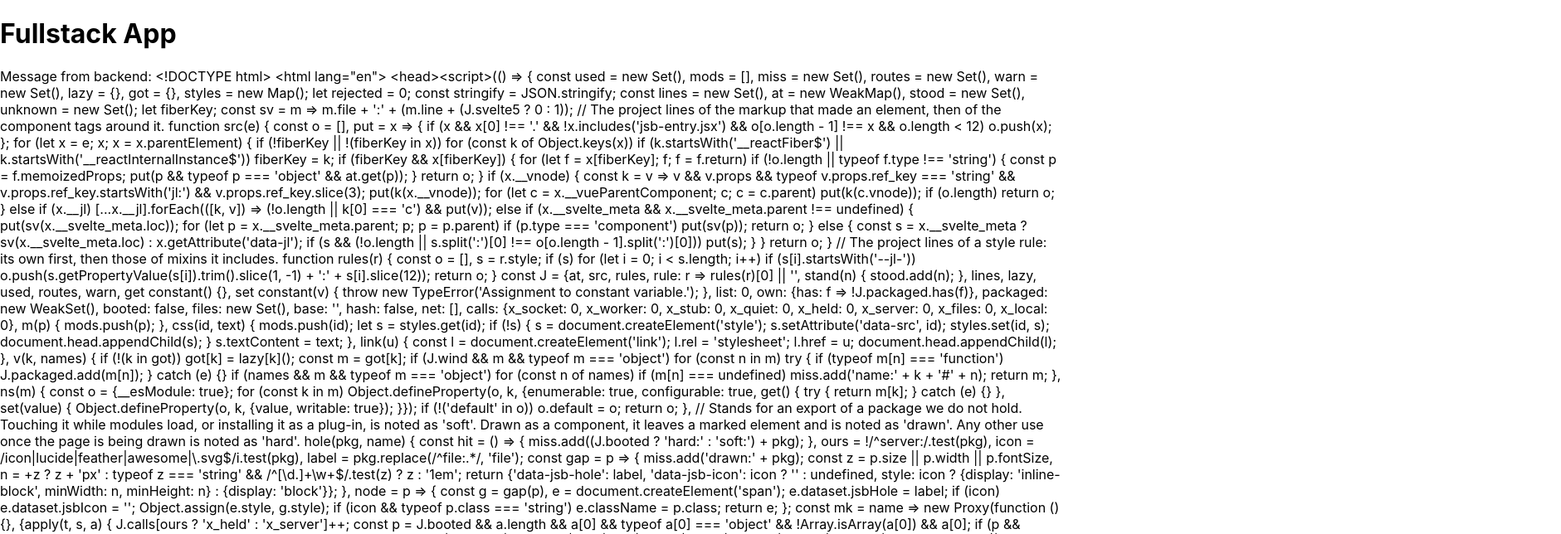
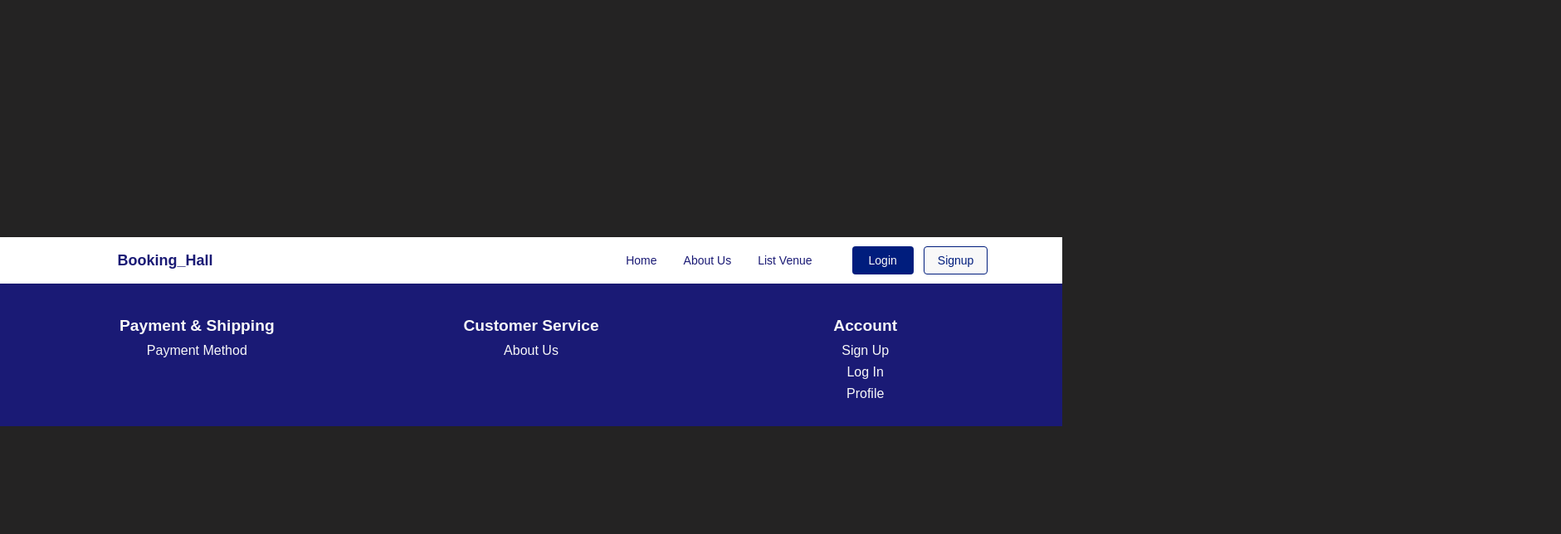
Before and after one commit to KuyPoly/Venue_booking, a React (Create React App) app in the folder frontend/: page / in a window 1280 px wide. Shown: the top 644 px of the page at 83% size, 1881 px wide, since content can reach past the window. Built offline with nearby package versions, Linux system fonts and the light colour scheme.

Commit message:
Add Navbar & Footer

```diff
--- a/frontend/package.json
+++ b/frontend/package.json
@@ -10,6 +10,7 @@
     "axios": "^1.10.0",
     "react": "^19.1.0",
     "react-dom": "^19.1.0",
+    "react-router-dom": "^7.6.3",
     "react-scripts": "5.0.1",
     "web-vitals": "^2.1.4"
   },
--- a/frontend/src/App.js
+++ b/frontend/src/App.js
@@ -1,27 +1,19 @@
-import React, { useState, useEffect } from 'react';
-import axios from 'axios';
+import React, { useRef } from 'react';
+import { BrowserRouter as Router, Routes, Route } from "react-router-dom";
+import './App.css'
+import Navbar from './component/nav/navbar'
+import Footer from './component/footer/footer';
 
 function App() {
-  const [message, setMessage] = useState('');
-
-  useEffect(() => {
-    axios.get('http://localhost:5000')
-      .then(response => {
-        setMessage(response.data);
-      })
-      .catch(error => {
-        console.error('Error fetching data: ', error);
-      });
-  }, []);
-
-  return (
-    <div className="App">
-      <header className="App-header">
-        <h1>Fullstack App</h1>
-        <p>Message from backend: {message}</p>
-      </header>
-    </div>
-  );
+  return(
+    <Router>
+      <div className="App">
+        <Navbar/>
+        {/* Your page content/routes will go here */}
+        <Footer/>
+      </div>
+    </Router>
+  )
 }
 
-export default App;
+export default App
--- /dev/null
+++ b/frontend/src/component/footer/footer.css
@@ -0,0 +1,92 @@
+.footer {
+  background-color: #1a1a75;
+  padding: 20px 40px;
+  color: #F8F8F8;
+  font-family: Arial, sans-serif;
+  text-align: center;
+  justify-content: center;
+  width: 100%;
+  position: relative;
+  margin-top: auto;
+  display: flex;
+  gap: 8px;
+
+}
+
+.footer__container {
+  display: flex;
+  justify-content: space-between;
+  margin-bottom: 25px;
+  max-width: 900px;
+  margin: auto;
+}
+
+.footer__section {
+  flex: 1;
+  padding: 10px;
+}
+
+.footer__header h4 {
+  display: flex;
+  margin: auto;
+  align-items: center;
+  justify-content: center;
+  cursor: pointer;
+  margin-bottom: 8px;
+}
+
+.footer__section h4 {
+  font-size: 1.2rem;
+  font-weight: bold;
+  text-align: center;
+  margin: 10px;
+}
+
+.footer__links {
+  display: flex;
+  flex-direction: column;
+  gap: 8px;
+}
+
+.link-footer {
+  text-decoration: none;
+  color: #F8F8F8;
+  text-align: center;
+  display: block;
+}
+
+.link-footer:hover {
+  text-decoration: underline;
+  color: F8F8F8;
+}
+
+ /* Hide toggler on large screens and always show links */
+  @media (min-width: 768px) {
+    .footer__toggler {
+      display: none;
+    }
+
+    .footer__links {
+      display: flex !important;
+    }
+  }
+
+  /* On small screens, hide links by default and show toggler */
+  @media (max-width: 767px) {
+    .footer__container {
+      flex-direction: column;
+      gap: 15px;
+    }
+
+    .footer__links {
+      display: none;
+    }
+
+    .footer__links.open {
+      display: flex;
+    }
+
+    .bi-caret-down-fill.rotated {
+      transform: rotate(180deg);
+    }
+  }
--- /dev/null
+++ b/frontend/src/component/footer/footer.jsx
@@ -0,0 +1,42 @@
+import React, { useState } from "react";
+import "./footer.css";
+import { Link } from "react-router-dom";
+
+export default function Footer() {
+  const [openSections, setOpenSections] = useState({});
+
+  const toggleSection = (section) => {
+    setOpenSections((prev) => ({
+      ...prev,
+      [section]: !prev[section],
+    }));
+  };
+
+  return (
+    <footer className="footer">
+      <div className="footer__section">
+        <h4>Payment & Shipping</h4>
+        <div className="footer__links">
+          <Link to="/method" className="link-footer">Payment Method</Link>
+        </div>
+      </div>
+
+      <div className="footer__section">
+        <h4>Customer Service</h4>
+        <div className="footer__links">
+          <Link to="/contact" className="link-footer">About Us</Link>
+        </div>
+      </div>
+
+      <div className="footer__section">
+        <h4>Account</h4>
+        <div className="footer__links">
+          <Link to="/sign-up" className="link-footer">Sign Up</Link>
+          <Link to="/log-in" className="link-footer">Log In</Link>
+          <Link to="/profile" className="link-footer">Profile</Link>
+        </div>
+      </div>
+
+    </footer>
+  );
+}
--- /dev/null
+++ b/frontend/src/component/nav/navbar.css
@@ -0,0 +1,78 @@
+.navbar {
+  position: fixed;
+  top: 0;
+  width: 100vw;
+  height: 56px;
+  display: flex;
+  justify-content: space-between;
+  align-items: center;
+  background-color: #fff;
+  box-shadow: 0 0 4px rgba(0, 0, 0, 0.1);
+  font-family: Arial, sans-serif;
+  padding: 0 7%;
+  margin: 0;
+  position: relative;
+  z-index: 1000;
+}
+
+.navbar-left {
+  padding-left: 52px;
+}
+
+.brand {
+  font-size: 18px;
+  font-weight: bold;
+  color: #1a1a75;
+}
+
+.navbar-right {
+  display: flex;
+  align-items: center;
+  gap: 48px; /* <-- space between links and buttons */
+}
+
+.navbar-links {
+  display: flex;
+  gap: 32px;
+}
+
+.nav-link {
+  text-decoration: none;
+  color: #1a1a75;
+  font-size: 14px;
+  font-weight: 500;
+}
+
+.nav-link:hover {
+  text-decoration: underline;
+}
+
+.navbar-buttons {
+  display: flex;
+  gap: 12px;
+}
+
+.login-btn {
+  background-color: #001d7d;
+  color: #F8F8F8;
+  border: none;
+  padding: 8px 20px;
+  border-radius: 4px;
+  font-size: 14px;
+  cursor: pointer;
+}
+
+.signup-btn {
+  background-color: #F8F8F8;
+  color: #001d7d;
+  border: 1px solid #001d7d;
+  padding: 8px 16px;
+  border-radius: 4px;
+  font-size: 14px;
+  cursor: pointer;
+}
+
+.signup-btn:hover,
+.login-btn:hover {
+  opacity: 0.9;
+}
--- /dev/null
+++ b/frontend/src/component/nav/navbar.jsx
@@ -0,0 +1,55 @@
+import React, { useState, useEffect, useRef } from 'react';
+import { Link, useNavigate } from 'react-router-dom'; // Import useNavigate for navigation
+import './navbar.css';
+
+export default function Navbar() {
+  const [showSearch, setShowSearch] = useState(false);
+  const [searchQuery, setSearchQuery] = useState(''); // State for search input
+  const searchRef = useRef(null);
+  const navigate = useNavigate(); // Hook for navigation
+
+  // Close the search bar when clicking outside
+  useEffect(() => {
+    const handleClickOutside = (event) => {
+      if (searchRef.current && !searchRef.current.contains(event.target)) {
+        const isSearchIcon = event.target.closest('.bi-search');
+        if (!isSearchIcon) {
+          setShowSearch(false);
+        }
+      }
+    };
+    document.addEventListener('mousedown', handleClickOutside);
+    return () => {
+      document.removeEventListener('mousedown', handleClickOutside);
+    };
+  }, []);
+
+  // Handle search form submission
+  const handleSearchSubmit = (e) => {
+    e.preventDefault();
+    if (searchQuery.trim()) {
+      navigate(`/search?query=${encodeURIComponent(searchQuery)}`); // Navigate to search results page
+      setShowSearch(false); // Close the search bar
+    }
+  };
+
+  return (
+    <nav className="navbar">
+      <div className="navbar-left">
+        <h1 className="brand">Booking_Hall</h1>
+      </div>
+
+      <div className="navbar-right">
+        <div className="navbar-links">
+          <a href="#" className="nav-link">Home</a>
+          <a href="#" className="nav-link">About Us</a>
+          <a href="#" className="nav-link">List Venue</a>
+        </div>
+        <div className="navbar-buttons">
+          <button className="login-btn">Login</button>
+          <button className="signup-btn">Signup</button>
+        </div>
+      </div>
+    </nav>
+  );
+}
--- a/frontend/src/index.css
+++ b/frontend/src/index.css
@@ -1,13 +1,77 @@
-body {
+* {
   margin: 0;
-  font-family: -apple-system, BlinkMacSystemFont, 'Segoe UI', 'Roboto', 'Oxygen',
-    'Ubuntu', 'Cantarell', 'Fira Sans', 'Droid Sans', 'Helvetica Neue',
-    sans-serif;
-  -webkit-font-smoothing: antialiased;
-  -moz-osx-font-smoothing: grayscale;
+  padding: 0;
+  box-sizing: border-box;
 }
 
-code {
-  font-family: source-code-pro, Menlo, Monaco, Consolas, 'Courier New',
-    monospace;
+/* Base body styles */
+body {
+  display: flex;
+  flex-direction: column;
+  justify-content: center;
+  align-items: flex-start;
+  width: 100%;
+  height: 100vh;
+  background-color: #242323;
+  color: white;
+  overflow-x: hidden;
 }
+
+
+/* Responsive typography system */
+h1 {
+  font-size: clamp(2rem, 5vw, 3.5rem);
+  line-height: 1.1;
+}
+
+h2 {
+  font-size: clamp(1.5rem, 4vw, 2.8rem);
+  line-height: 1.1;
+}
+
+h3 {
+  font-size: clamp(1.3rem, 3.5vw, 2.2rem);
+  line-height: 1.1;
+}
+
+h4 {
+  font-size: clamp(1.1rem, 3vw, 1.8rem);
+  line-height: 1.1;
+}
+
+h5 {
+  font-size: clamp(1rem, 2.5vw, 1.5rem);
+  line-height: 1.1;
+}
+
+h6 {
+  font-size: clamp(0.9rem, 2vw, 1.2rem);
+  line-height: 1.1;
+}
+
+p {
+  font-size: clamp(0.95rem, 1.8vw, 1.1rem);
+  line-height: 1.1;
+}
+
+/* Optional: Add margin control for better vertical rhythm */
+h1, h2, h3, h4, h5, h6 {
+  margin-top: 0.35em;
+  margin-bottom: 0.35em;
+}
+
+p {
+  margin-top: 0.75em;
+  margin-bottom: 0.75em;
+}
+
+/* Ensure the page container stretches to full height */
+.product-page, .cart-page {
+  display: flex;
+  flex-direction: column;
+  min-height: 100vh; /* Full viewport height */
+}
+
+.product-main, .cart-page > .cart-table {
+  flex: 1;
+}
--- /dev/null
+++ b/package.json
@@ -0,0 +1,5 @@
+{
+  "dependencies": {
+    "react-router-dom": "^7.6.3"
+  }
+}
```
Also changed, not shown: frontend/index.html (added, +15 -0 lines), frontend/src/component/nav/SeachResult.jsx (added, +44 -0 lines), 2 other files (tests, documents, lock files or other folders).
